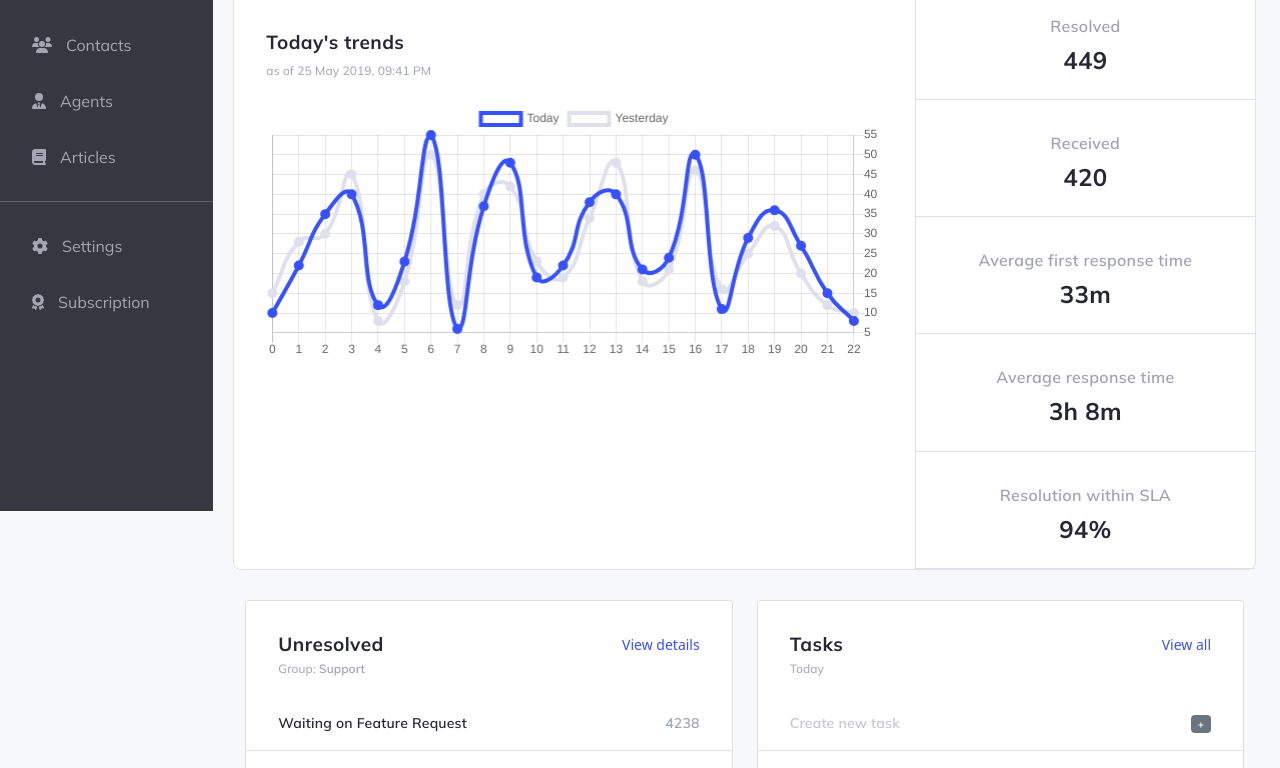
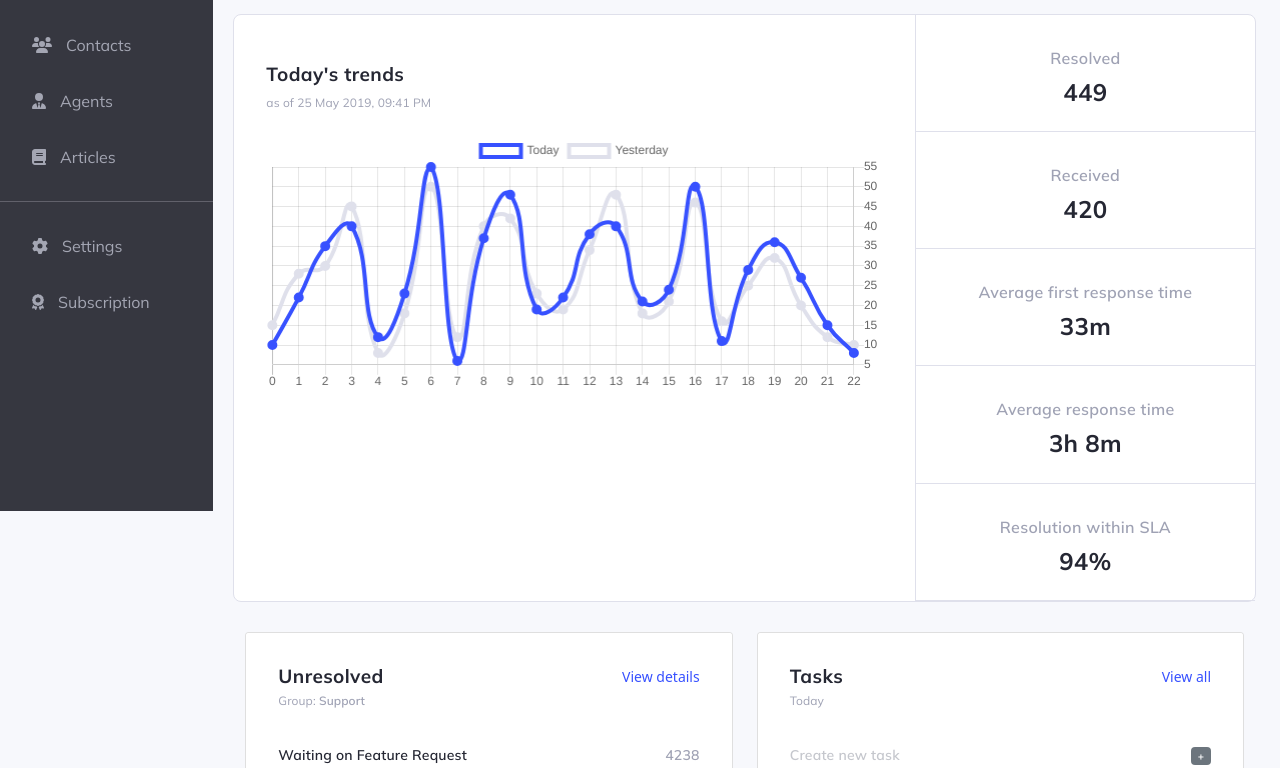
Before and after one commit to nicolepacheco/assignment5-frontend-framework, a website: page public/index.html in a window 1280 px wide. Shown: the part 289-1057 px from the top of the page. Drawn offline with nearby package versions, Linux system fonts and the light colour scheme; files whose address does not match are found by name.

Commit message:
Minor style change

```diff
--- a/src/scss/style.scss
+++ b/src/scss/style.scss
@@ -119,6 +119,10 @@ $font-stack: 'Mulish', sans-serif;
 main {
     background-color: #F7F8FC;
     padding-bottom: 15px;
+}
+
+main {
+    padding-top: 32px;
 }
 
 .cards-container {
```
Also changed, not shown: public/assets/css/style.css, 1 other file.
